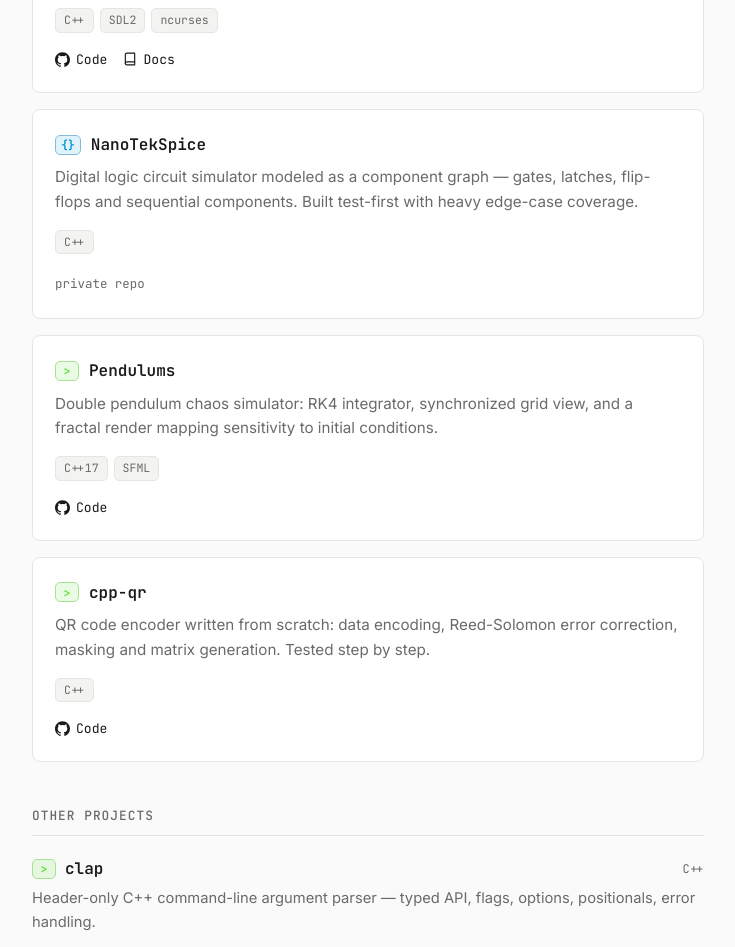
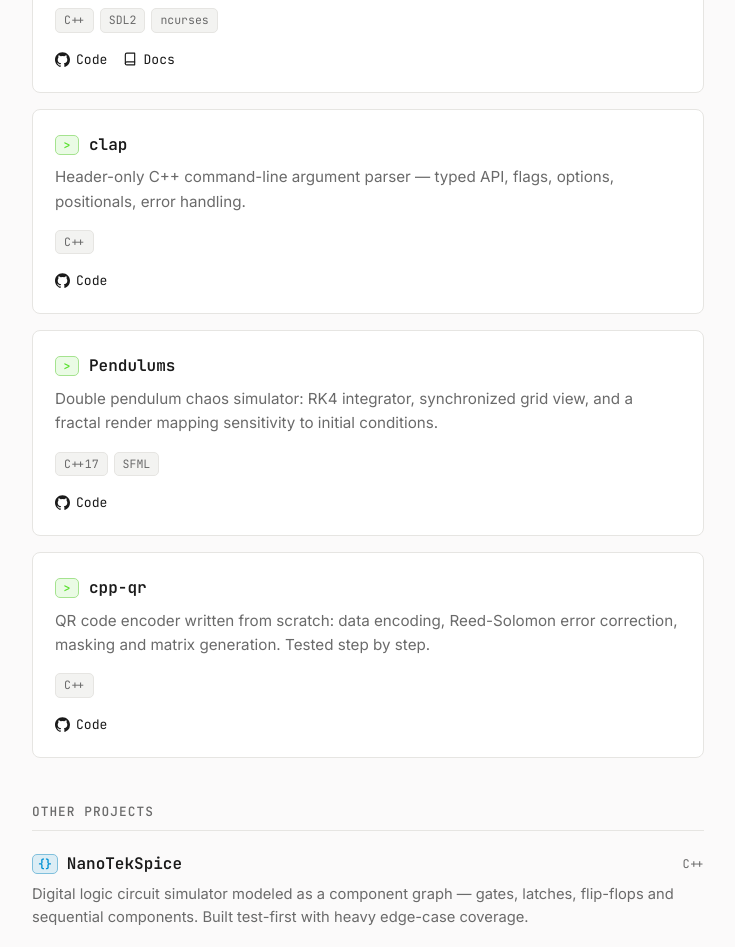
Before and after one commit to lucaspujol/portfolio, a React (Vite) app: page / in a window 1280 px wide. Shown: the part 2320-3267 px from the top of the page, without its empty margins (272-1007 px from the left). Built offline with nearby package versions, Linux system fonts and the light colour scheme.

Commit message:
fix(projects): put clap as main project, nts as other

```diff
--- a/src/data/projects.js
+++ b/src/data/projects.js
@@ -37,12 +37,12 @@ export const featuredProjects = [
     ],
   },
   {
-    name: 'NanoTekSpice',
+    name: 'clap',
     blurb:
-      'Digital logic circuit simulator modeled as a component graph — gates, latches, flip-flops and sequential components. Built test-first with heavy edge-case coverage.',
+      'Header-only C++ command-line argument parser — typed API, flags, options, positionals, error handling.',
     tech: ['C++'],
-    kind: 'school',
-    links: [],
+    kind: 'perso',
+    links: [{ type: 'github', href: 'https://github.com/lucaspujol/clap' }],
   },
   {
     name: 'Pendulums',
@@ -64,12 +64,12 @@ export const featuredProjects = [
 
 export const minorProjects = [
   {
-    name: 'clap',
+    name: 'NanoTekSpice',
     blurb:
-      'Header-only C++ command-line argument parser — typed API, flags, options, positionals, error handling.',
+      'Digital logic circuit simulator modeled as a component graph — gates, latches, flip-flops and sequential components. Built test-first with heavy edge-case coverage.',
     tech: ['C++'],
-    kind: 'perso',
-    links: [{ type: 'github', href: 'https://github.com/lucaspujol/clap' }],
+    kind: 'school',
+    links: [],
   },
   {
     name: 'Solvle',
```
